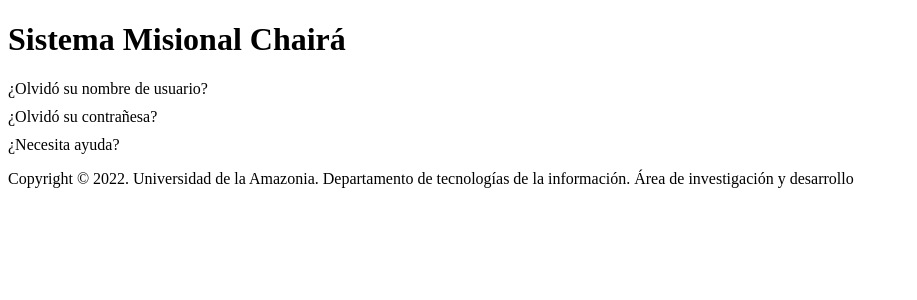
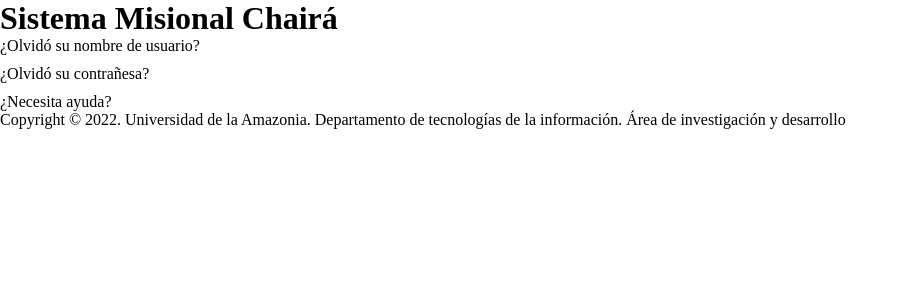
Before and after one commit to sneuder/chaira_login, a React (Create React App) app: page / in a window 1280 px wide. Shown: the top 300 px of the page, without its empty margins (0-917 px from the left). Built offline with nearby package versions, Linux system fonts and the light colour scheme.

Commit message:
Add global style

```diff
--- /dev/null
+++ b/src/constants/styles/global.js
@@ -0,0 +1,10 @@
+import { css } from "@emotion/react";
+
+export const styleGlobal = css`
+  * {
+    margin: 0;
+    padding: 0;
+    outline: 0;
+    border: 0;
+  }
+`;
--- a/src/index.jsx
+++ b/src/index.jsx
@@ -1,11 +1,15 @@
-import React from 'react';
-import ReactDOM from 'react-dom/client';
+import React from "react";
+import ReactDOM from "react-dom/client";
 
-import App from './App';
+import App from "./App";
 
-const root = ReactDOM.createRoot(document.getElementById('root'));
+import { Global } from "@emotion/react";
+import { styleGlobal } from "./constants/styles/global";
+
+const root = ReactDOM.createRoot(document.getElementById("root"));
 root.render(
   <React.StrictMode>
+    <Global styles={styleGlobal} />
     <App />
   </React.StrictMode>
 );
```
